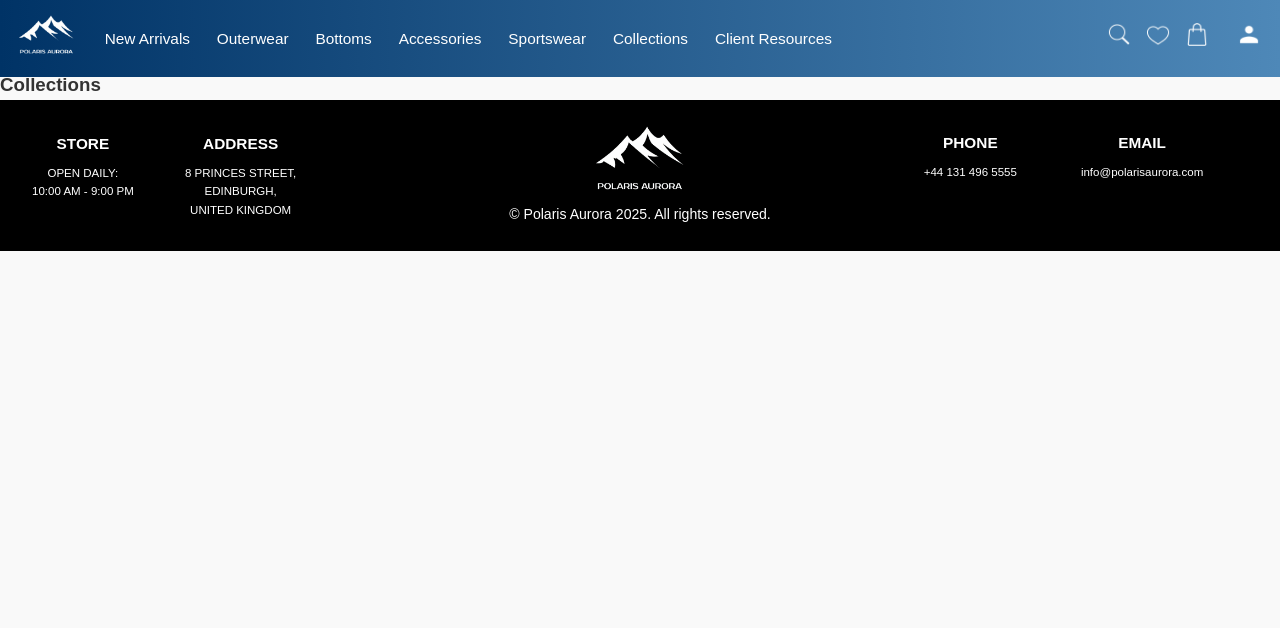
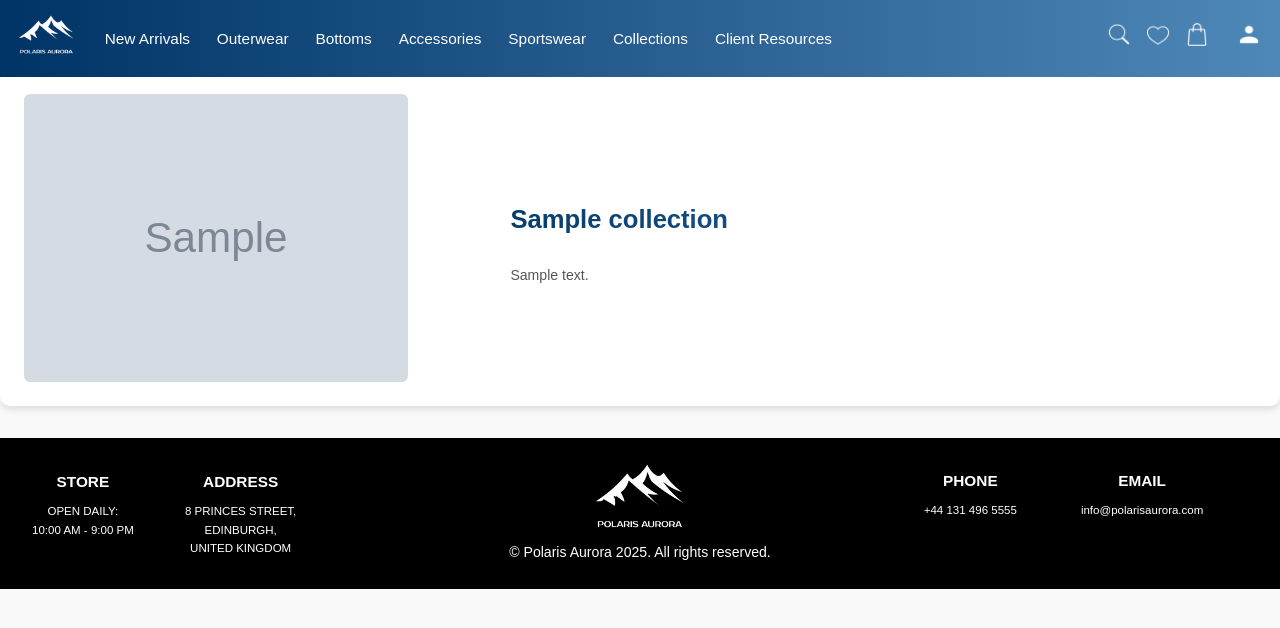
Before and after one commit to lystarblone/clothes_site, a Django app: page /collections/ in a window 1280 px wide. Shown: the top 628 px of the page. Run offline with Django 5.2, Linux system fonts and the light colour scheme; tables that the repository leaves empty hold one stand-in row (values such as "Sample post"); grey boxes marked "Sample" are stand-in pictures.

Commit message:
Add site collections

```diff
--- a/main/models.py
+++ b/main/models.py
@@ -17,8 +17,10 @@ class Type(models.Model):
         return self.name
 
 class Collection(models.Model):
-    name = models.CharField(max_length=50, verbose_name='Название коллекции')
+    name = models.CharField(max_length=50, unique=True, verbose_name='Название коллекции')
     description = models.TextField(blank=True, null=True, verbose_name='Описание коллекции')
+    slug = models.SlugField(max_length=50, unique=True, verbose_name='Слаг')
+    image = models.ImageField(null=True, verbose_name="image")
 
     def __str__(self):
         return self.name
--- /dev/null
+++ b/main/static/main/css/collections.css
@@ -0,0 +1,35 @@
+/* Стили для карточки коллекции */
+.collection-card {
+    display: flex;
+    align-items: center; /* Выравнивание элементов по центру по вертикали */
+    margin-bottom: 2rem; /* Отступ между карточками */
+    background-color: #fff; /* Фон карточки */
+    padding: 1.5rem; /* Внутренние отступы */
+    border-radius: 0.8vw; /* Закругление углов */
+    box-shadow: 0 4px 6px rgba(0, 0, 0, 0.1); /* Лёгкая тень для объёмности */
+}
+
+.collection-card img {
+    max-width: 30vw; /* Максимальная ширина изображения */
+    height: auto; /* Автоматическая высота для сохранения пропорций */
+    object-fit: cover; /* Корректное масштабирование изображения */
+    border-radius: 0.5vw; /* Закругление углов изображения */
+    margin-right: 8vw; /* Отступ между изображением и текстом */
+}
+
+.collection-card .content {
+    flex: 1; /* Текст занимает оставшееся пространство */
+    max-width: 49vw;
+}
+
+.collection-card p {
+    font-size: 1.1vw; /* Размер описания */
+    color: #555; /* Цвет текста */
+    line-height: 1.6; /* Интервал между строками */
+    margin-bottom: 1.5rem;
+}
+
+/* Добавляем отступ над заголовком Collection Data */
+h1.gradient-text {
+    margin-top: 2rem; /* Устанавливаем верхний отступ */
+}
--- a/main/static/main/css/main.css
+++ b/main/static/main/css/main.css
@@ -89,7 +89,7 @@ nav ul li a:hover {
     -webkit-background-clip: text;
     background-clip: text;
     color: transparent;
-    font-size: 1.8rem;
+    font-size: 2vw;
     margin-bottom: 1rem;
 }
 
--- a/main/templates/main/collections.html
+++ b/main/templates/main/collections.html
@@ -1,8 +1,29 @@
 {% extends "base.html" %}
 {% load static %}
 
+{% block styles %}
+<link rel="stylesheet" href="{% static 'main/css/collections.css' %}">
+{% endblock styles %}
+
 {% block content %}
-<h3>
-Collections
-</h3>
+    {% if collections %}
+        <div class="collection-list">
+            {% for data in collections %}
+                <div class="collection-card">
+                    {% if data.image %}
+                        <img src="{{ data.image.url }}" alt="{{ data.name }}">
+                    {% else %}
+                        <div style="width: 200px; height: 200px; background-color: #ddd; border-radius: 0.5vw;"></div>
+                    {% endif %}
+
+                    <div class="content">
+                        <h1 class="gradient-text">{{ data.name }}</h1>
+                        <p gray-text>{{ data.description|linebreaks }}</p>
+                    </div>
+                </div>
+            {% endfor %}
+        </div>
+    {% else %}
+        <p>No data available in the database.</p>
+    {% endif %}
 {% endblock content %}
--- a/main/views.py
+++ b/main/views.py
@@ -1,6 +1,6 @@
 from django.shortcuts import redirect, render
 from django.http import HttpResponseNotFound
-from .models import Stuff
+from .models import Stuff, Collection
 from .forms import AuthForm
 
 # Create your views here.
@@ -9,6 +9,7 @@ def main_page(request):
     dataset = {
         'stuffs': Stuff.objects.all(),
         "latest_stuffs": Stuff.objects.order_by('-time_create')[:10],
+        "collections": Collection.objects.filter(pk__in=[4, 5]),
         'title': 'Polaris Aurora',
     }
     return render(request, "main/index.html", dataset)
@@ -29,7 +30,11 @@ def sportswear(request):
     return render(request, "main/sportswear.html", {"title": "Sportswear"})
 
 def collections(request):
-    return render(request, "main/Collections.html", {"title": "Collections"})
+    dataset = {
+        "collections": Collection.objects.order_by('-pk').all(),
+        "title": "Collections",
+    }
+    return render(request, "main/Collections.html", dataset)
 
 def guides(request):
     return render(request, "main/client_resources/main.html", {"title": "Client Resources"})
```
Also changed, not shown: main/admin.py (+15 -1 lines).
